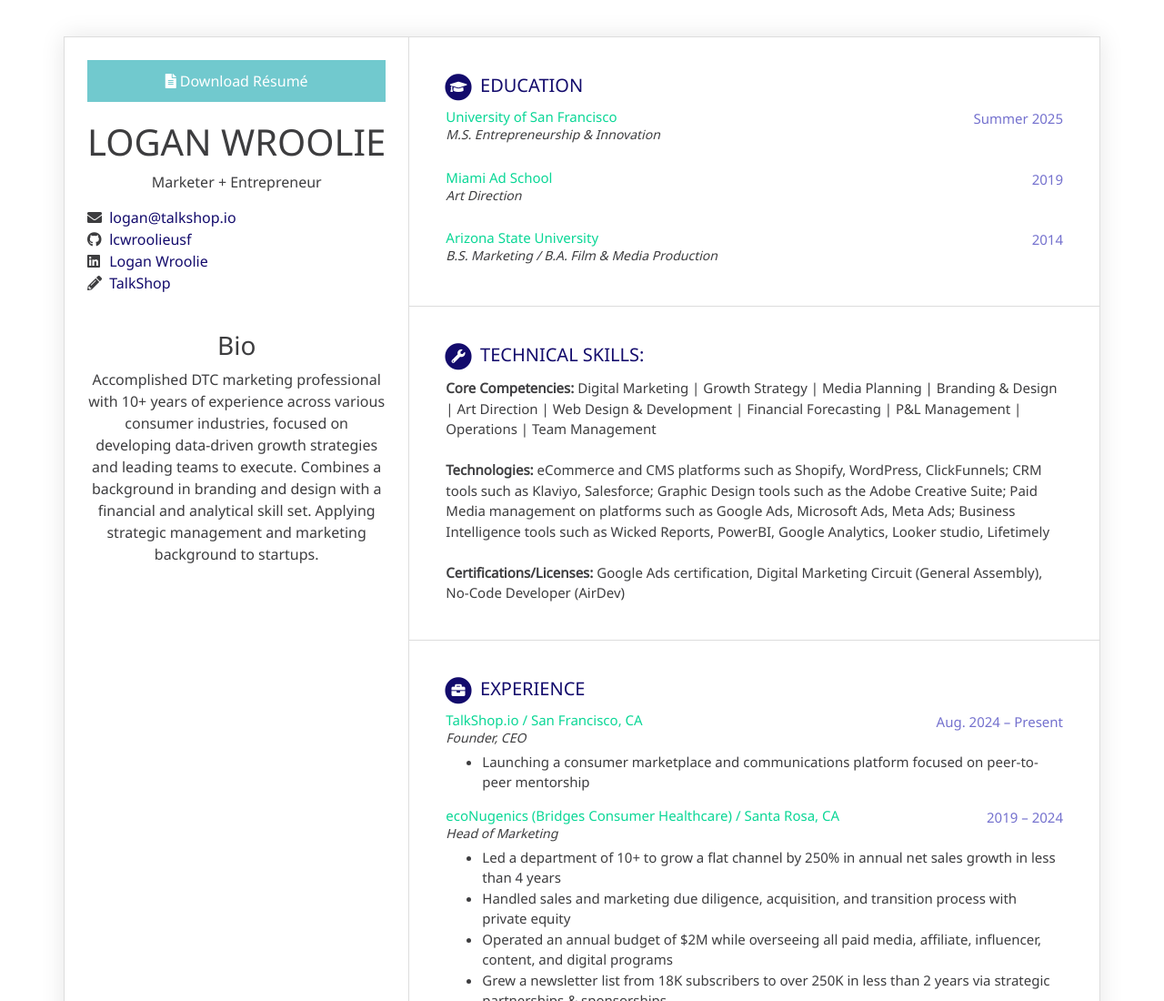
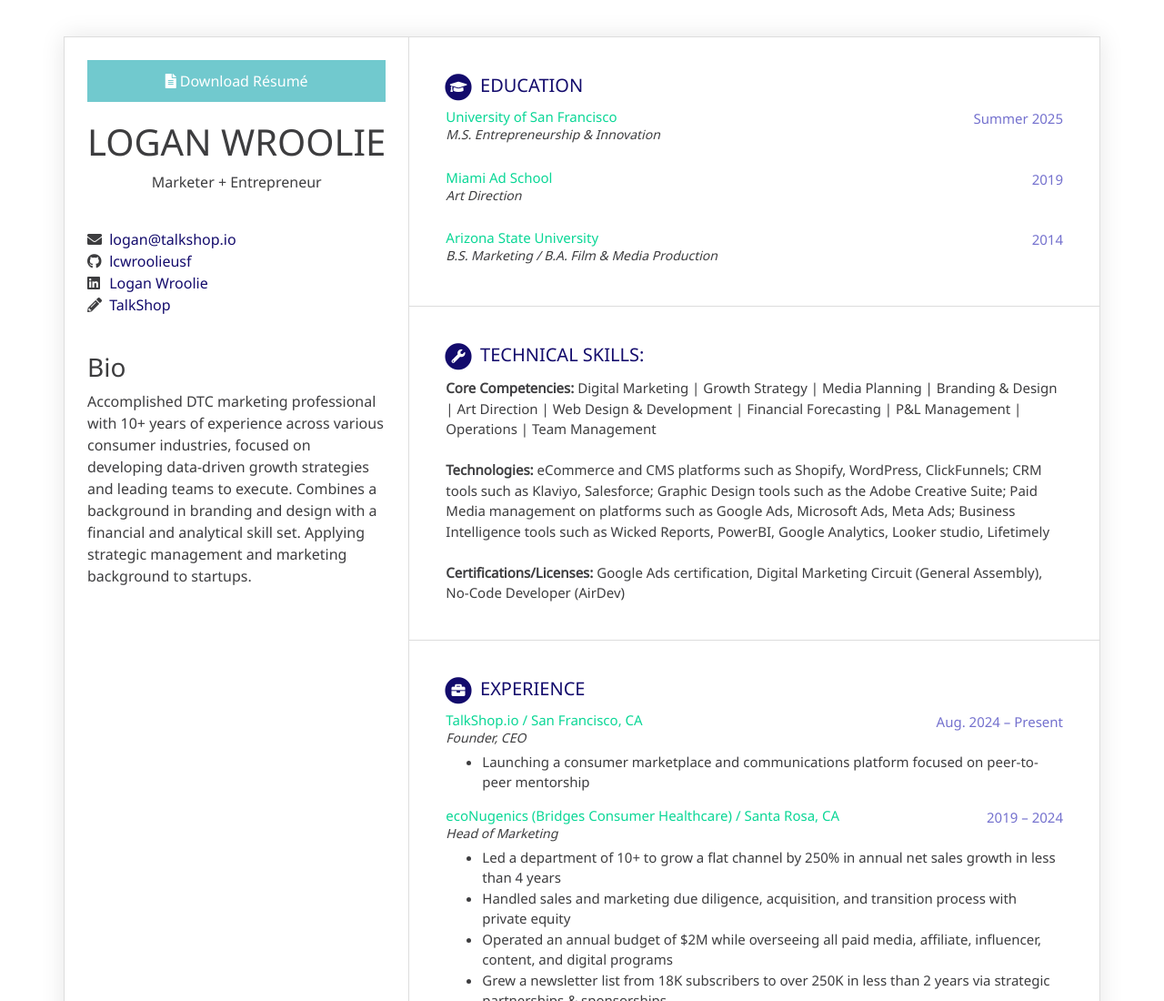
Before and after one commit to lcwroolieusf/lcwroolieusf.github.io, a plain HTML site: page index.html in a window 1280 px wide. Shown: the top 1100 px of the page at 91% size. Drawn offline with nearby package versions, Linux system fonts and the light colour scheme; files that its build step writes are made by us from their sources; files whose address does not match are found by name.

Commit message:
Update index.html

```diff
--- a/index.html
+++ b/index.html
@@ -37,9 +37,10 @@
                         <a class="btn btn-cv" href="#" role="button" download>
                             <i class="fas fa-file-alt"></i> Download Résumé
                         </a>
-                        <h1>Logan wroolie</h1>
+                        <h1>Logan Wroolie</h1>
                         <span>Marketer + Entrepreneur</span>
                     </div>
+                   <br>
                     <ul class="social" align-="center">
                         <li><i class="fas fa-envelope"></i> <span id="mailto:logan@talkshop.io"><a href="#">logan@talkshop.io</a></span></li>
                         <li><i class="fab fa-github"></i> <a href="https://github.com/lcwroolieusf">lcwroolieusf</a></li>
@@ -47,8 +48,8 @@
                         <li><i class="fas fa-pencil-alt"></i> <a href="https://talkshop.io/">TalkShop</a></li>
                     </ul>
                     <br>
-<h3 align="center">Bio</h3>
-                    <p align="center">Accomplished DTC marketing professional with 10+ years of experience across various consumer industries, focused on developing data-driven growth strategies and leading teams to execute.  Combines a background in branding and design with a financial and analytical skill set. Applying strategic management and marketing background to startups.
+<h3>Bio</h3>
+                    <p>Accomplished DTC marketing professional with 10+ years of experience across various consumer industries, focused on developing data-driven growth strategies and leading teams to execute.  Combines a background in branding and design with a financial and analytical skill set. Applying strategic management and marketing background to startups.
                     </p>
                 </header>
             </div>
```
